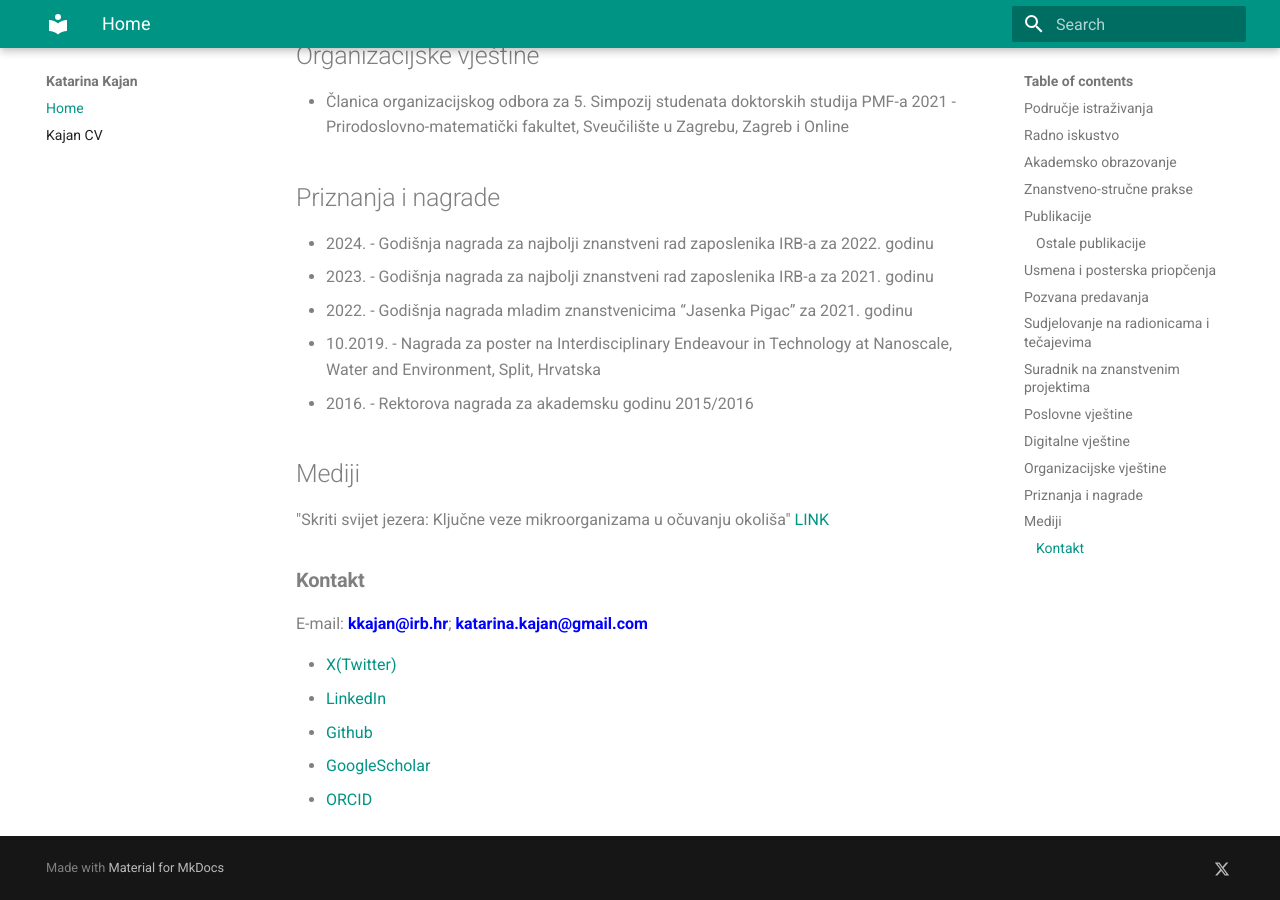
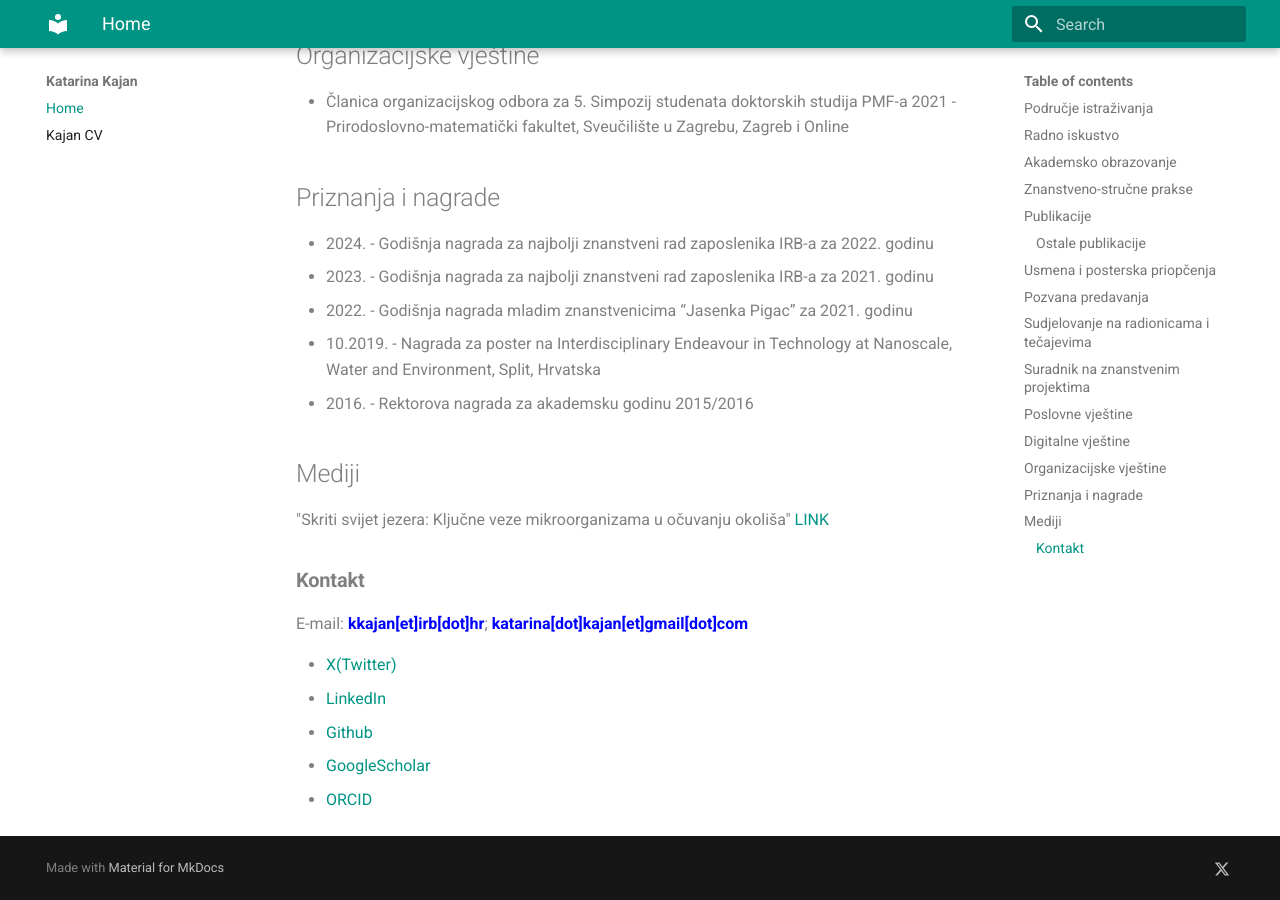
Before and after one commit to kkajan/kkajan.github.io, an MkDocs documentation site: the page built from docs/index.md, in a window 1280 px wide and 900 px high, scrolled down 4768 px. Built offline with MkDocs 1.6.1 and Material for MkDocs 9.7.7, drawn with Linux system fonts in a browser that asks for light colours; some web fonts are replaced.

Commit message:
Text change

```diff
--- a/docs/index.md
+++ b/docs/index.md
@@ -155,7 +155,7 @@ https://www.croris.hr/ CroRIS ID **34860**
 
 
 ### **Kontakt**
-E-mail: <span style="color:blue">**kkajan@irb.hr**</span>; <span style="color:blue">**katarina.kajan@gmail.com**</span>
+E-mail: <span style="color:blue">**kkajan[et]irb[dot]hr**</span>; <span style="color:blue">**katarina[dot]kajan[et]gmail[dot]com**</span>
 
 - [X(Twitter)](https://twitter.com/KatarinaKajan)
 - [LinkedIn](https://www.linkedin.com/in/katarina-kajan-58262b142/)
```
Also changed, not shown: docs/Kajan_CV.md (+1 -1 lines).
